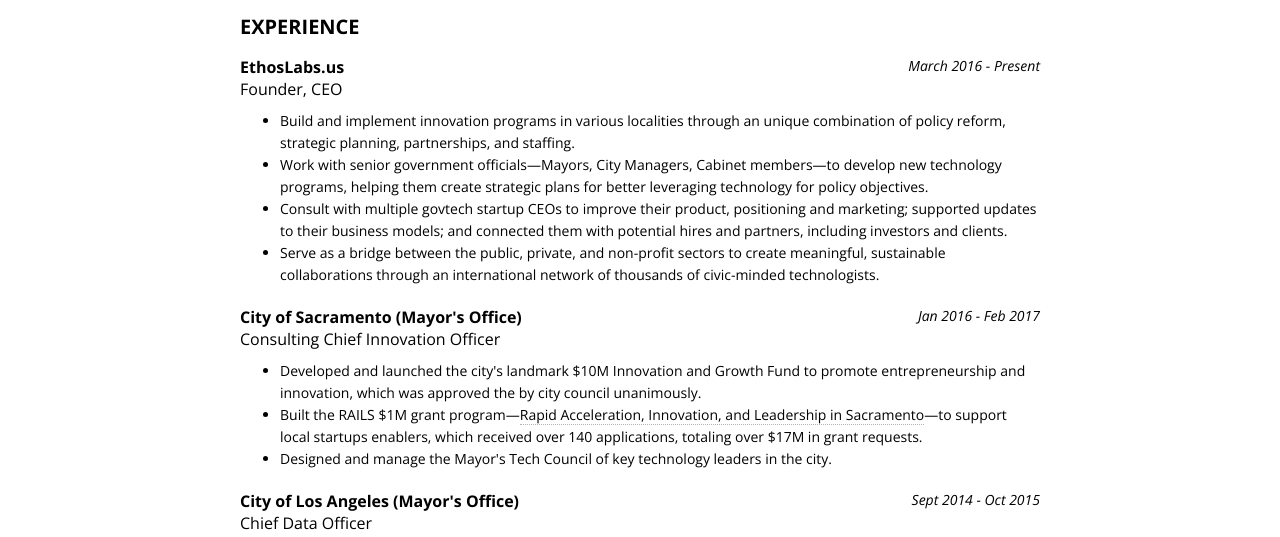
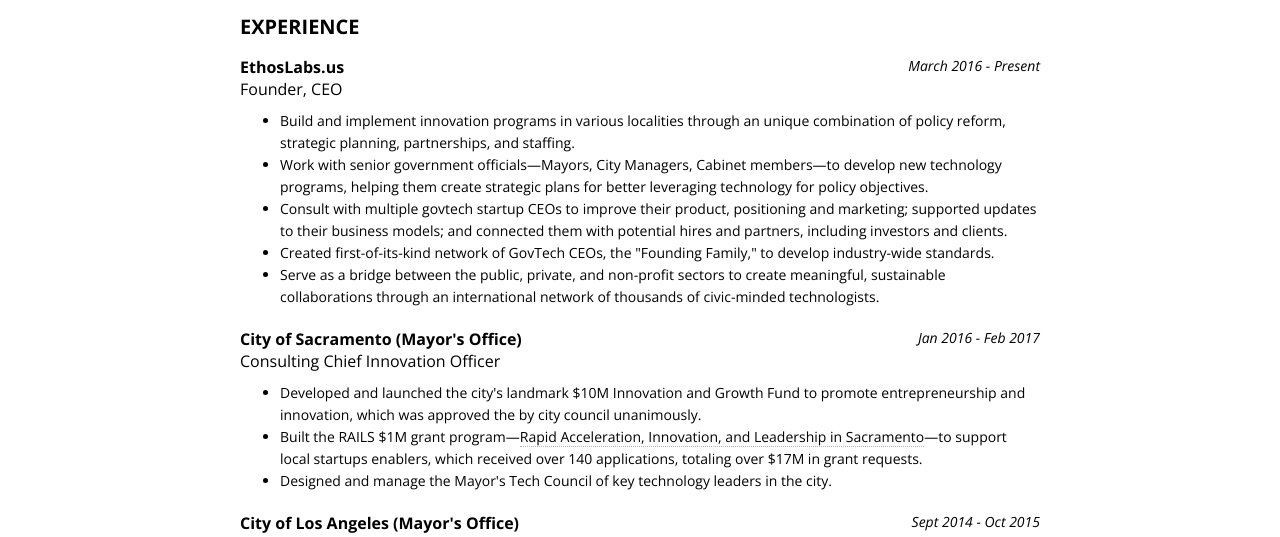
Before and after one commit to abhinemani/cv, a plain HTML site: page index.html in a window 1280 px wide. Shown: the part 191-728 px from the top of the page. Drawn offline with nearby package versions, Linux system fonts and the light colour scheme.

Commit message:
added founding family

```diff
--- a/index.html
+++ b/index.html
@@ -75,6 +75,7 @@
 					<li class="full-width-list">Build and implement innovation programs in various localities through an unique combination of policy reform, strategic planning, partnerships, and staffing.</li>
 					<li>Work with senior government officials—Mayors, City Managers, Cabinet members—to develop new technology programs, helping them create strategic plans for better leveraging technology for policy objectives.</li>
 					<li>Consult with multiple govtech startup CEOs to improve their product, positioning and marketing; supported updates to their business models; and connected them with potential hires and partners, including investors and clients.</li>
+					<li>Created first-of-its-kind network of GovTech CEOs, the "Founding Family," to develop industry-wide standards.</li>
 					<li>Serve as a bridge between the public, private, and non-profit sectors to create meaningful, sustainable collaborations through an international network of thousands of civic-minded technologists.</li>
 
 				</ul>
```
Also changed, not shown: 1 other file.
